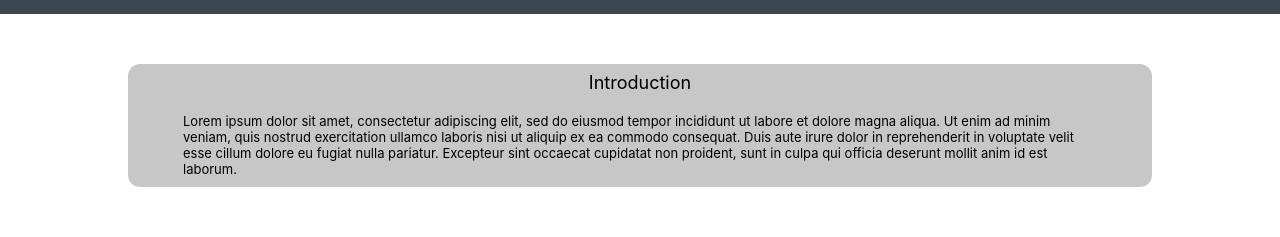
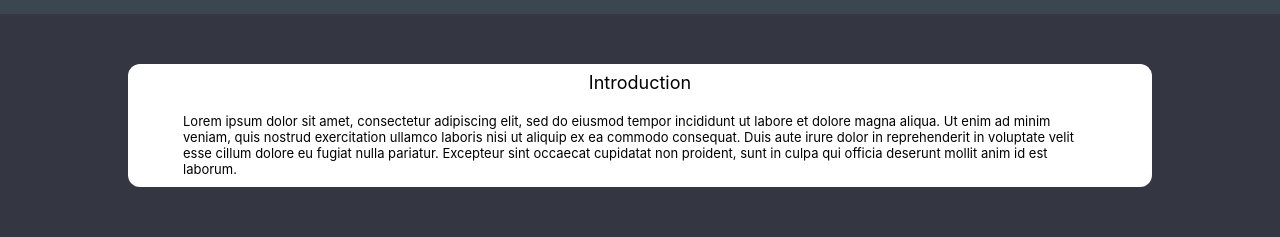
Before and after one commit to FieryXY/club-website, a React (Create React App) app: page /#/about in a window 1280 px wide. Shown: the part 182-419 px from the top of the page. Built offline with nearby package versions, Linux system fonts and the light colour scheme.

Commit message:
intro page
:D:D:D:D:D don't flame for the branch name thanks

```diff
--- a/src/App.css
+++ b/src/App.css
@@ -1,5 +1,6 @@
 .App {
   /* text-align: center; */
+  background-color: #343642;
 }
 
 /* Resets values to prevent render problems */
--- a/src/index.css
+++ b/src/index.css
@@ -16,7 +16,7 @@ code {
 .clubIntroductionDiv {
   width: 80%;
   height: auto;
-  background-color: #c7c7c7;
+  background-color: white;
   border-radius: 12px;
   border-style: none;
 
@@ -44,6 +44,7 @@ code {
 
 .clubIntroductionBodyDiv {
   display: block;
+
   width: 60%;
 /*   height: 250px; */
   height: fit-content;
```
